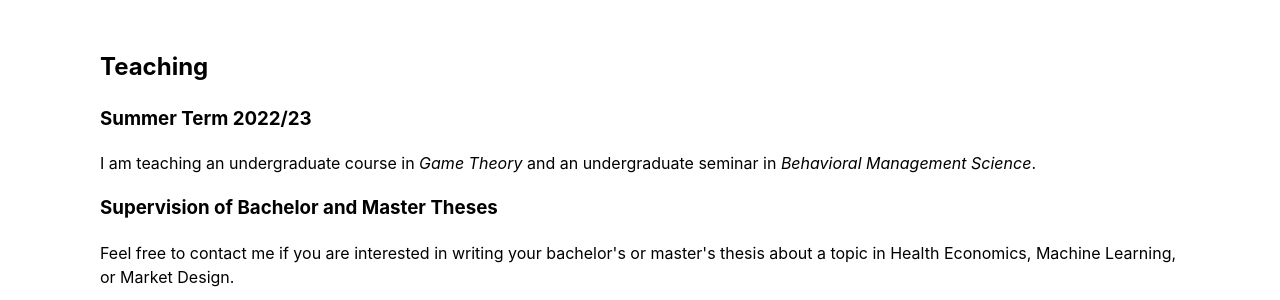
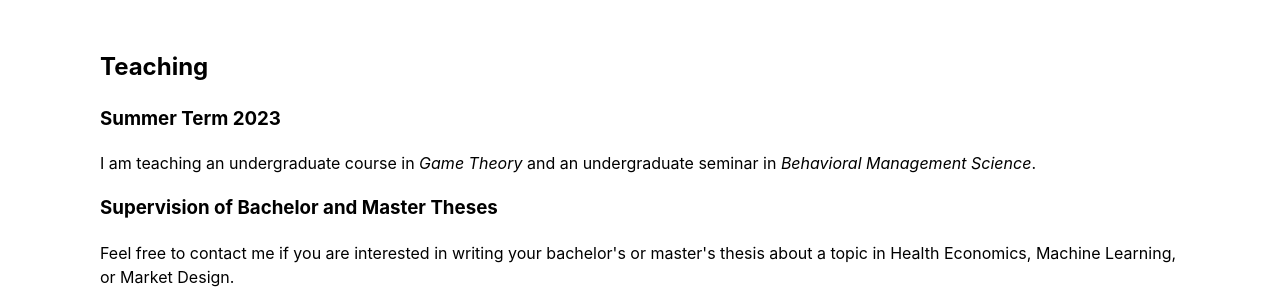
Before and after one commit to yerondiaye/yerondiaye.github.io, a Jekyll site: the page teaching.html, which Jekyll copies as it is, in a window 1280 px wide. Shown: the part 384-684 px from the top of the page. Built offline with Jekyll 4.4.1, drawn with Linux system fonts in a browser that asks for light colours.

Commit message:
Update teaching.html

```diff
--- a/teaching.html
+++ b/teaching.html
@@ -26,7 +26,7 @@
         <main>
             <h2>Teaching</h2>
 
-            <h3>Summer Term 2022/23</h3>
+            <h3>Summer Term 2023</h3>
 
 <p>I am teaching an undergraduate course in <i>Game Theory</i> and an undergraduate seminar in <i>Behavioral Management Science</i>.</p>
 
```
